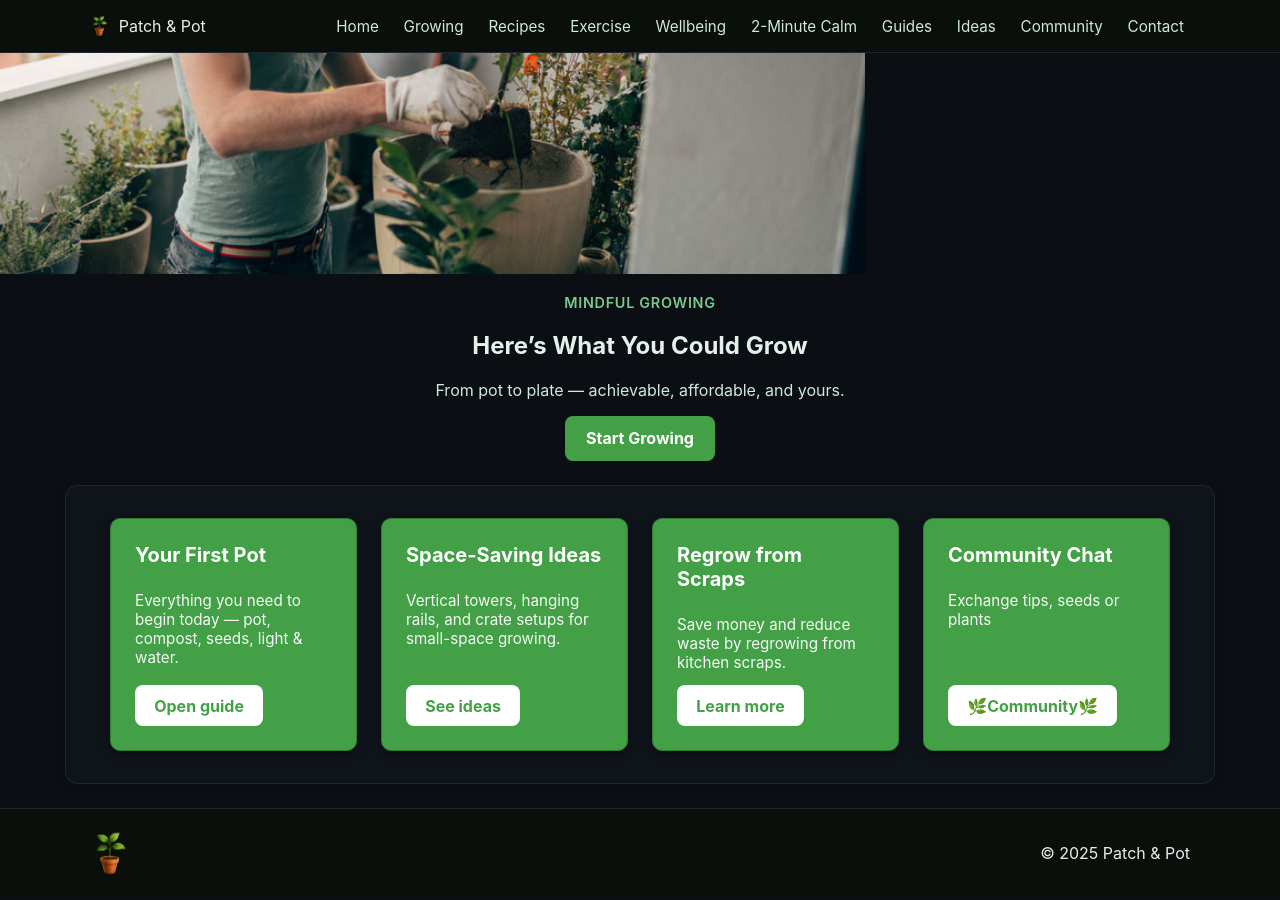
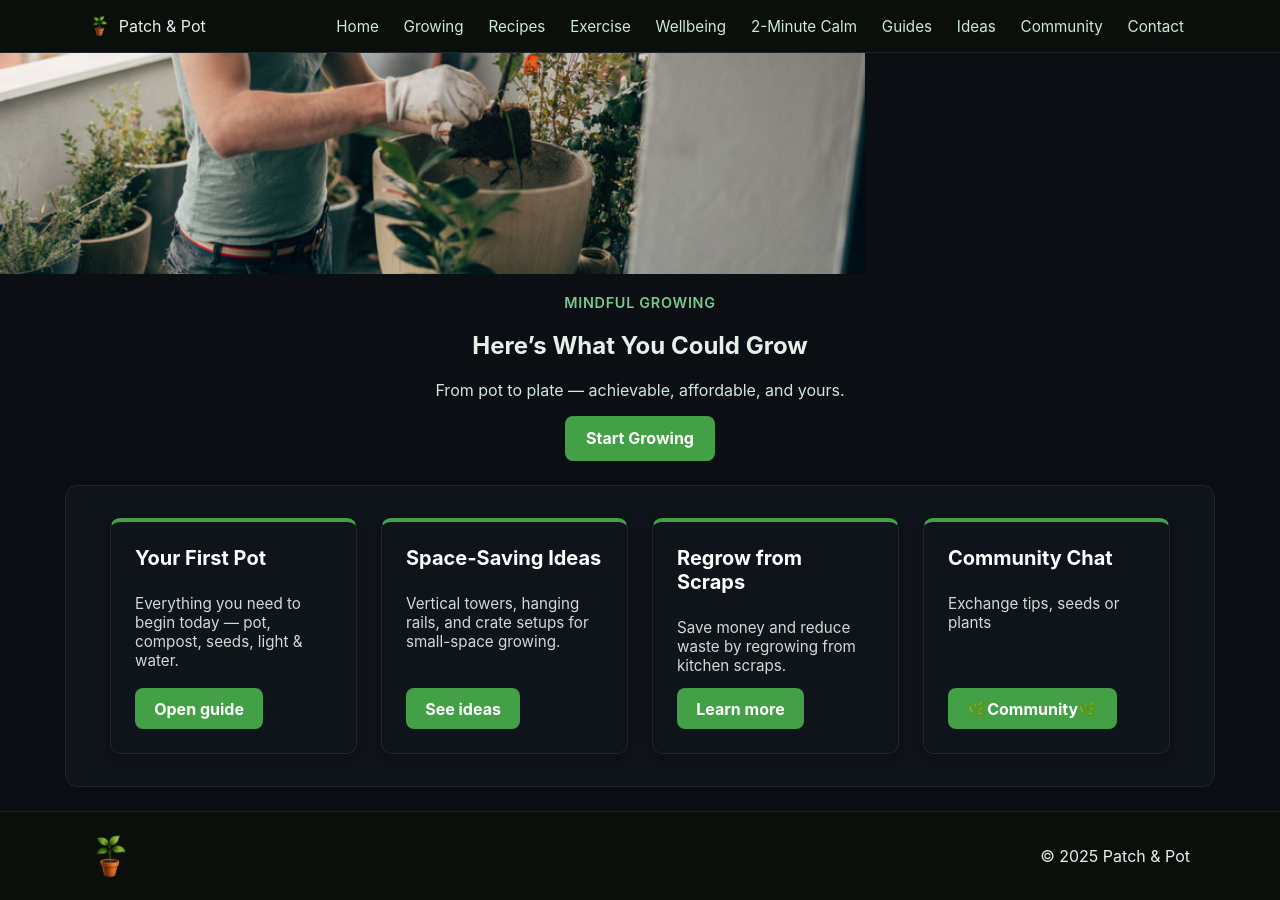
Before and after one commit to grantfitfuel/patchandpot, a Jekyll site: the page built from sites/index.html, in a window 1280 px wide and 900 px high, scrolled down 265 px. Built offline with Jekyll 4.4.1, drawn with Linux system fonts in a browser that asks for light colours.

Commit message:
Update index.html

```diff
--- a/sites/index.html
+++ b/sites/index.html
@@ -20,11 +20,11 @@ description: Beginner-friendly, mindful growing for small spaces.
   }
 
   :root {
-    --pp-green: #43A047;       /* brighter primary */
-    --pp-green-dark: #2E7D32;  /* hover contrast */
+    --pp-green: #43A047;       /* accent */
+    --pp-green-dark: #2E7D32;
   }
 
-  /* Wrapper tile (glass behind grid) */
+  /* Wrapper tile behind grid */
   .tile {
     background: var(--glass);
     border: 1px solid var(--stroke);
@@ -42,24 +42,27 @@ description: Beginner-friendly, mindful growing for small spaces.
     gap: 1.5rem;
   }
 
-  /* Bright green accent cards */
+  /* Dark tile with green accent strip on top */
   .card {
-    background: var(--pp-green);
-    color: #fff;
-    border: 1px solid var(--pp-green-dark);
+    background: var(--glass);
+    border: 1px solid var(--stroke);
+    border-top: 4px solid var(--pp-green);
     border-radius: 10px;
     padding: 1.5rem;
     display: flex;
     flex-direction: column;
     justify-content: space-between;
     box-shadow: 0 3px 10px rgba(0,0,0,0.25);
-    transition: transform .2s ease, box-shadow .2s ease, background .2s ease;
+    transition: transform .2s ease, box-shadow .2s ease;
   }
+
+  /* Optional: subtle left accent as well */
+  /* .card { border-left: 4px solid var(--pp-green); } */
 
   .card:hover {
     transform: translateY(-4px);
-    background: var(--pp-green-dark);
     box-shadow: 0 6px 16px rgba(0,0,0,0.3);
+    border-top-color: var(--pp-green-dark);
   }
 
   .card h2 {
@@ -71,23 +74,24 @@ description: Beginner-friendly, mindful growing for small spaces.
 
   .card .meta {
     flex: 1;
-    color: rgba(255,255,255,0.95);
+    color: var(--ink);
+    opacity: 0.9;
     font-size: 0.95rem;
     margin-bottom: 0.8rem;
   }
 
+  /* Bright green buttons on dark tiles */
   .card .btn {
     align-self: flex-start;
-    background: #fff !important;
-    color: var(--pp-green) !important;
+    background: var(--pp-green) !important;
+    color: #fff !important;
     border: none !important;
     font-weight: 700;
-    transition: background .2s ease, color .2s ease;
+    transition: background .2s ease;
   }
 
   .card .btn:hover {
     background: var(--pp-green-dark) !important;
-    color: #fff !important;
   }
 </style>
 
@@ -109,7 +113,7 @@ description: Beginner-friendly, mindful growing for small spaces.
   </div>
 </section>
 
-<!-- GRID SECTION WITH BRIGHT GREEN CARDS -->
+<!-- GRID SECTION WITH GREEN ACCENT STRIP -->
 <section class="tile">
   <main class="wrap" role="main">
     <section class="grid" aria-label="Featured guides">
```
